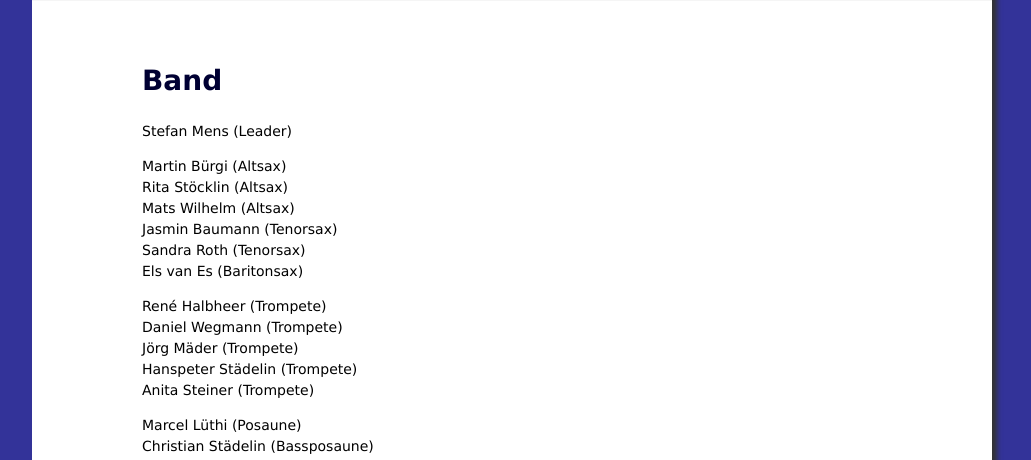
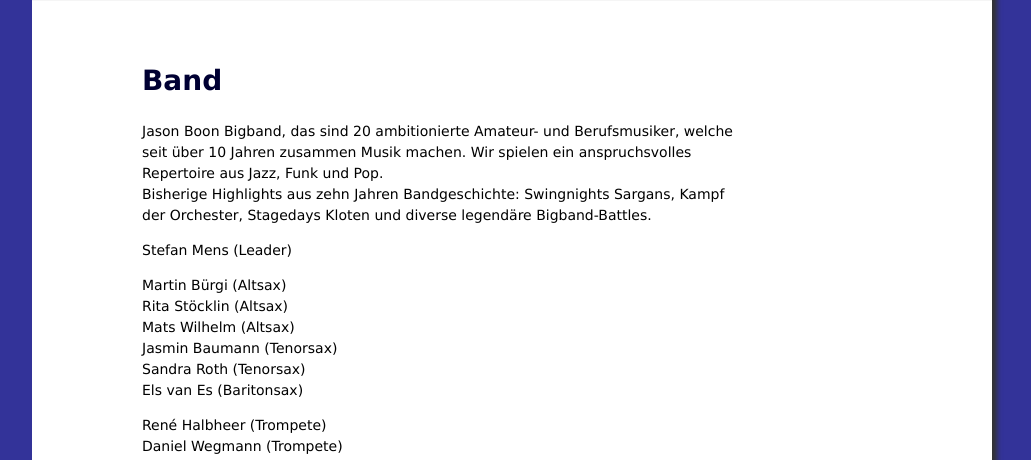
Before and after one commit to jasonboonbigband/website, a PHP site: page /band.php in a window 1280 px wide. Shown: the part 379-839 px from the top of the page, without its empty margins (128-1159 px from the left). Run offline with PHP 8.4, Linux system fonts and the light colour scheme; some libraries are stand-ins or nearby versions.

Commit message:
Update band.php

```diff
--- a/band.php
+++ b/band.php
@@ -14,8 +14,12 @@
 
 <div class ="othercontent">
 <h1> Band </h1>
-
-<p>Stefan Mens (Leader)</p>
+    <p>
+Jason Boon Bigband, das sind 20 ambitionierte Amateur- und Berufsmusiker, welche seit über 10 Jahren zusammen Musik machen.
+Wir spielen ein anspruchsvolles Repertoire aus Jazz, Funk und Pop.<br/>
+Bisherige Highlights aus zehn Jahren Bandgeschichte: Swingnights Sargans, Kampf der Orchester, Stagedays Kloten und diverse legendäre Bigband-Battles.
+    </p>
+    <p>Stefan Mens (Leader)</p>
 
 <p>
 Martin B&uuml;rgi (Altsax)<br />
```
